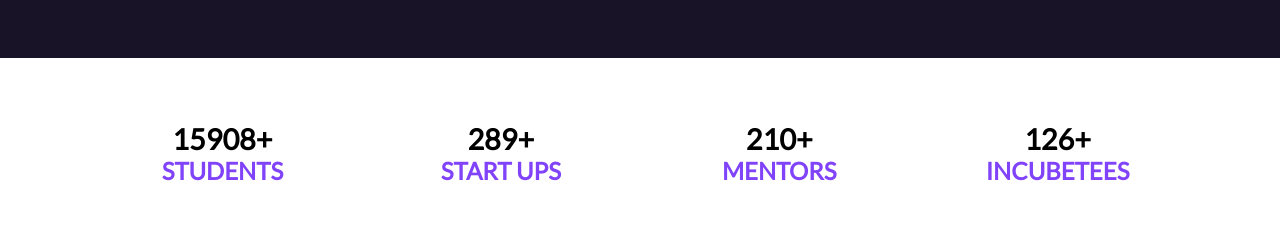
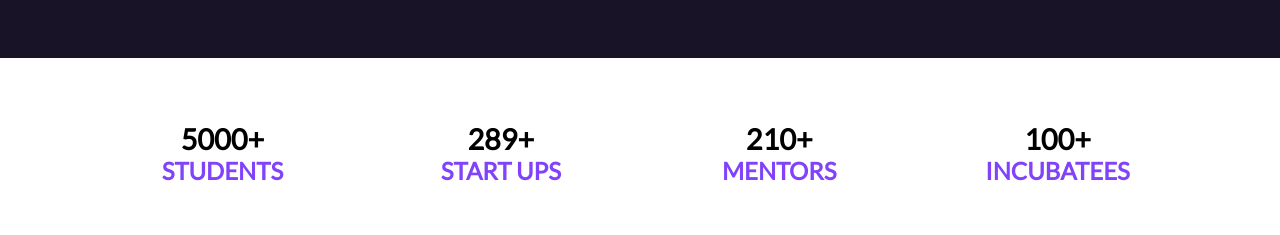
Before and after one commit to ecellvit/ECellVit20, a React (Create React App) app: page / in a window 1280 px wide. Shown: the part 1120-1355 px from the top of the page. Built offline with nearby package versions, Linux system fonts and the light colour scheme.

Commit message:
updated students and incubatees counter
also corrected incubatees typo

```diff
--- a/src/Components/Counters.js
+++ b/src/Components/Counters.js
@@ -18,10 +18,10 @@ function Counter(props) {
 function Counters() {
     return (
         <div className="d-flex">
-            <Counter count="15908" spec="students" />
+            <Counter count="5000" spec="students" />
             <Counter count="289" spec="start ups" />
             <Counter count="210" spec="mentors" />
-            <Counter count="126" spec="incubetees" />
+            <Counter count="100" spec="incubatees" />
         </div>
     );
 }
```
